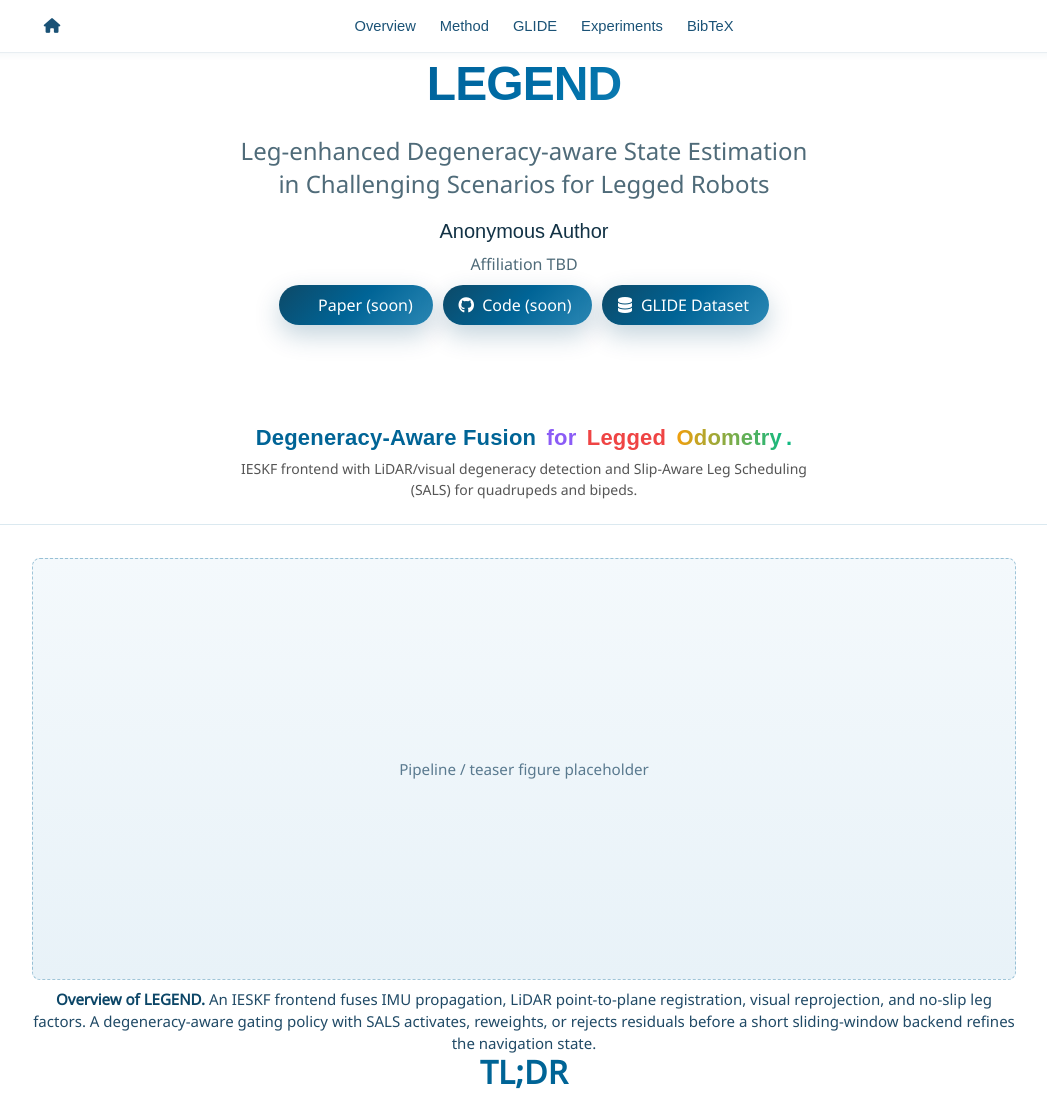
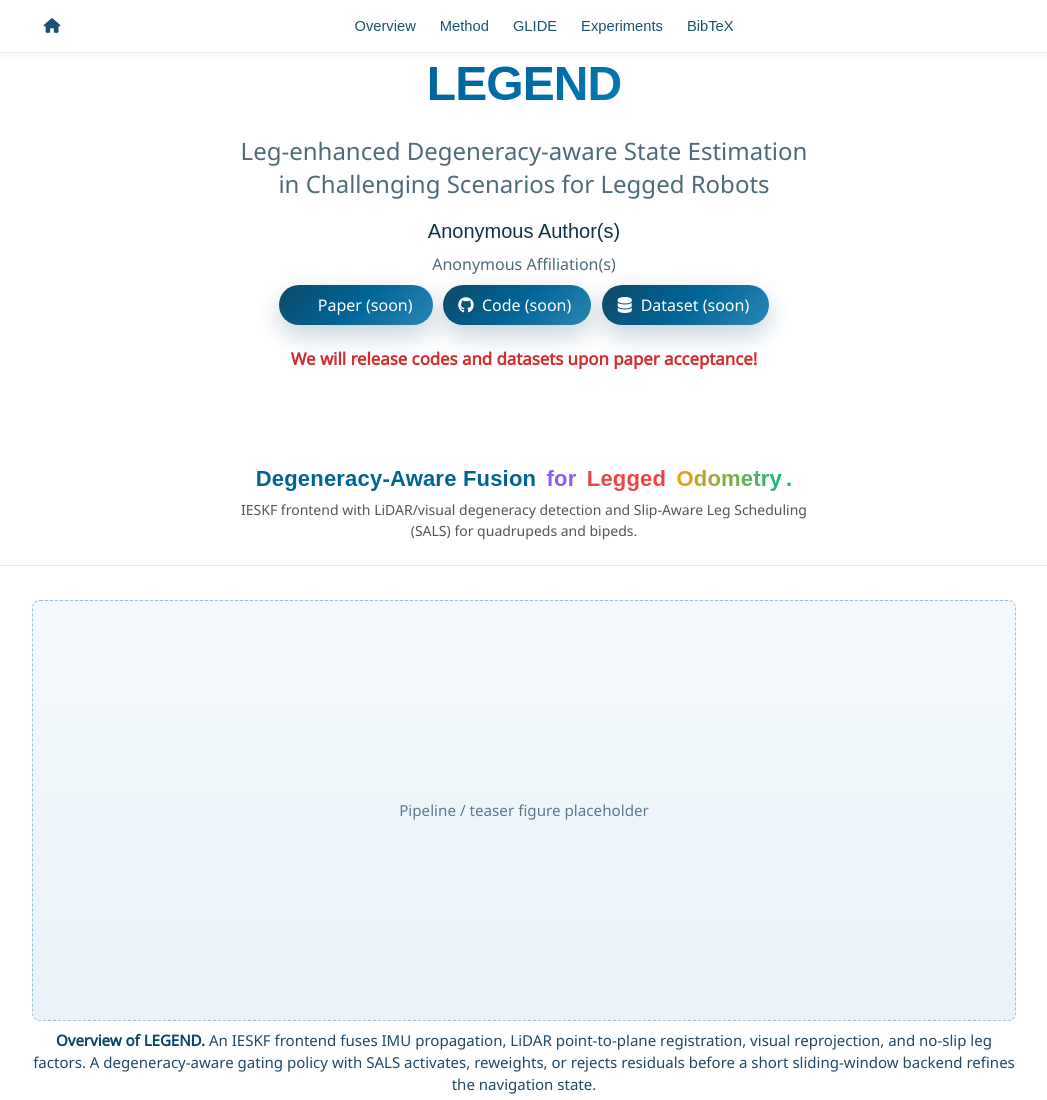
Before and after one commit to Legend-website/Legend-website.github.io, a website: page index.html in a window 1280 px wide. Shown: the top 1100 px of the page, without its empty margins (116-1163 px from the left). Drawn offline with nearby package versions, Linux system fonts and the light colour scheme; some icons are missing; a web font is replaced by a local one.

Commit message:
update scenes

```diff
--- a/index.html
+++ b/index.html
@@ -359,10 +359,10 @@
             </p>
 
             <div class="is-size-5 publication-authors">
-              <span class="author-block">Anonymous Author</span>
+              <span class="author-block">Anonymous Author(s)</span>
             </div>
             <p class="publication-affiliations is-size-6">
-              Affiliation TBD
+              Anonymous Affiliation(s)
             </p>
 
             <div class="hero-link-row">
@@ -381,10 +381,13 @@
               <span class="link-block">
                 <a href="#glide" class="external-link button is-normal is-rounded is-dark">
                   <span class="icon"><i class="fas fa-database"></i></span>
-                  <span>GLIDE Dataset</span>
+                  <span>Dataset (soon)</span>
                 </a>
               </span>
             </div>
+            <p style="margin-top: 1rem; color: #d32f2f; font-weight: 700; font-size: 1.05rem;">
+              We will release codes and datasets upon paper acceptance!
+            </p>
 
           </div>
         </div>
```
